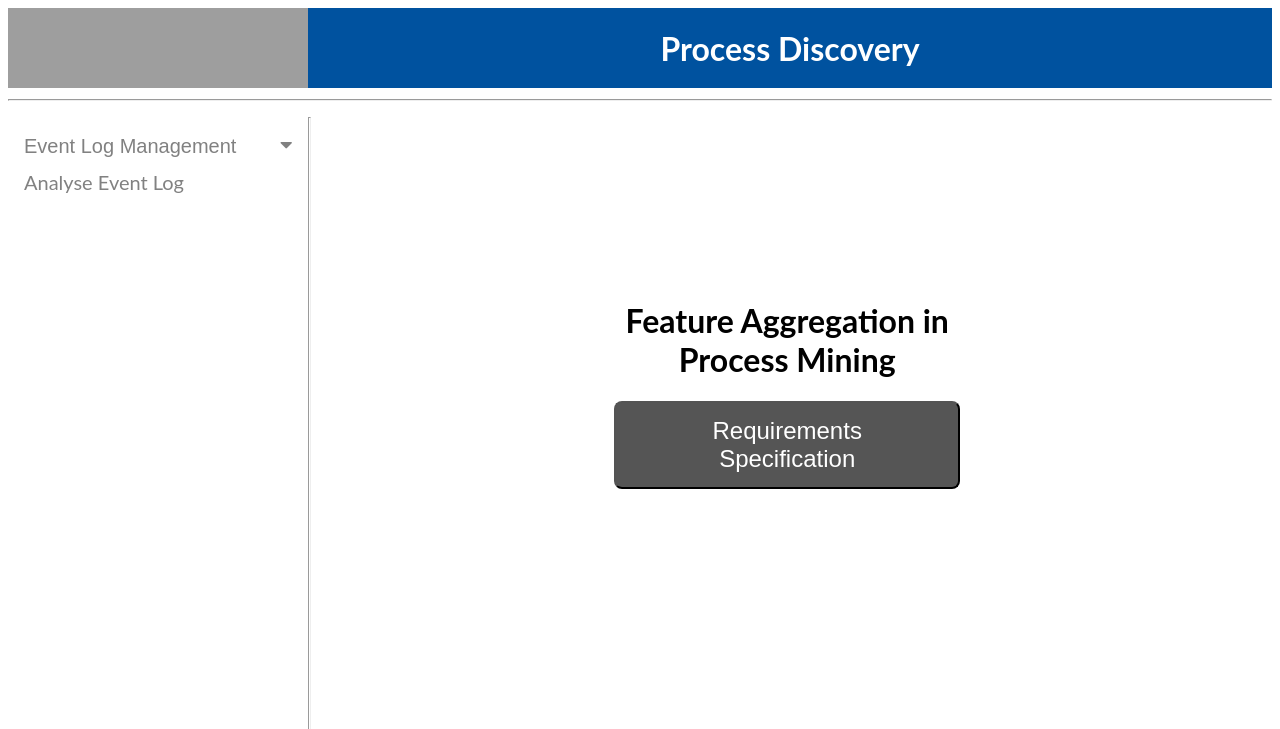
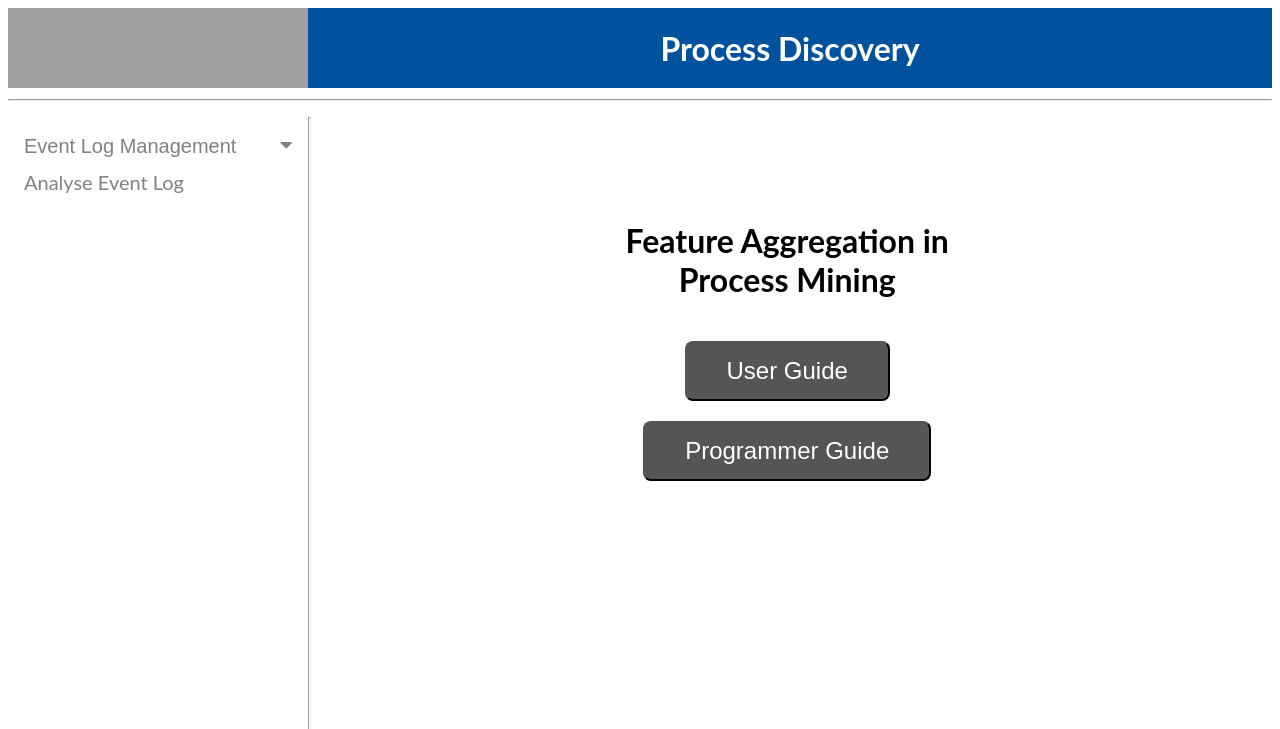
Before and after one commit to KLiehr/WS2122---Feature-Aggregation-and-Clustering, a Django app: page / in a window 1280 px wide. Shown: the top 729 px of the page. Run offline with Django 3.2, Linux system fonts and the light colour scheme; some libraries are stand-ins or nearby versions; grey boxes are pictures that could not be loaded.

Commit message:
User/Programmer Guide

```diff
--- a/ProjectApp/templates/ProjectApp/home.html
+++ b/ProjectApp/templates/ProjectApp/home.html
@@ -1,10 +1,13 @@
 {% extends 'main.html' %}
 
 {% block content %}
-<div style='position: absolute; top: 35%; left: 48%; right: 25%; text-align: center;'>
+<div style='position: absolute; top: 25%; left: 48%; right: 25%; text-align: center;'>
     <h1>Feature Aggregation in Process Mining</h1>
-    <button type='button' onclick="window.open('UserGuide/')" style='border-radius: 8px; padding: 14px 40px; font-size: 24px; background-color: #555555; color: white;'>
-        Requirements Specification
+    <button type='button' onclick="window.open('UserGuide/')" style='margin-top: 20px; border-radius: 8px; padding: 14px 40px; font-size: 24px; background-color: #555555; color: white;'>
+        User Guide
+    </button>
+    <button type='button' onclick="window.open('ProgrammerGuide/')" style='margin-top: 20px; border-radius: 8px; padding: 14px 40px; font-size: 24px; background-color: #555555; color: white;'>
+        Programmer Guide
     </button>
 </div>
 
--- a/ProjectApp/urls.py
+++ b/ProjectApp/urls.py
@@ -4,6 +4,7 @@ from . import views
 urlpatterns=[
     path('', views.home, name="home"),
     path('UserGuide/', views.userguide, name='userguide'),
+    path('ProgrammerGuide/', views.programmerguide, name='programmerguide'),
     path('Import/', views.importCSVXES, name="import"),
     path('Import/AttrType/', views.attrType, name='attrType'),
     path('Import/SaveAttrNames/', views.saveAttrNames, name='saveAttrNames'),
--- a/ProjectApp/views.py
+++ b/ProjectApp/views.py
@@ -40,7 +40,13 @@ def home(request):
 
 def userguide(request):
     try:
-        return FileResponse(open('Requirements_Specification- Feature Aggregation in Process Mining.pdf', 'rb'), content_type='application/pdf')
+        return FileResponse(open('User_Manual.pdf', 'rb'), content_type='application/pdf')
+    except FileNotFoundError:
+        raise Http404()
+
+def programmerguide(request):
+    try:
+        return FileResponse(open('Programmer_s_Guide_to_adding_attributes_or_filters.pdf', 'rb'), content_type='application/pdf')
     except FileNotFoundError:
         raise Http404()
 
```
